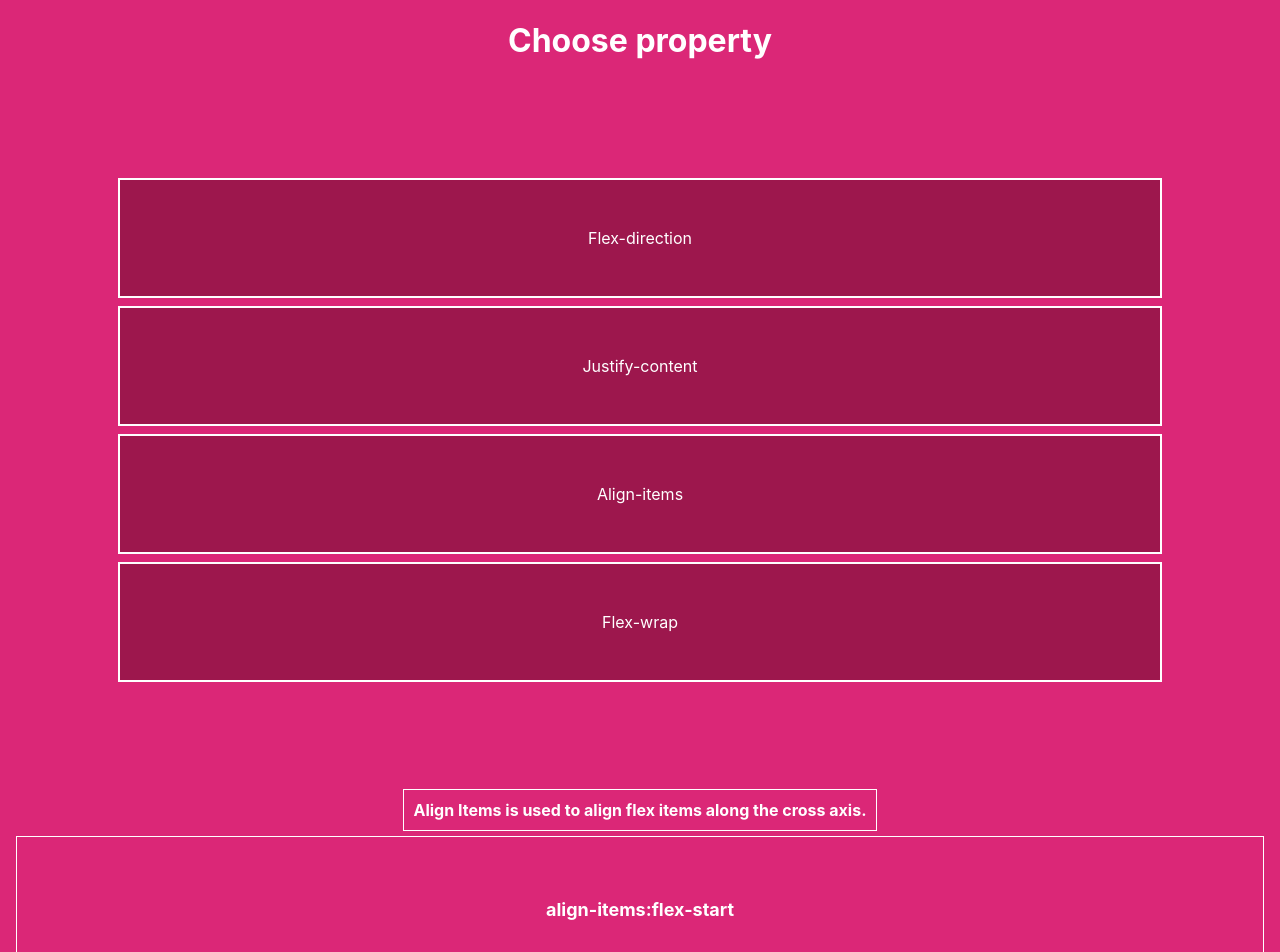
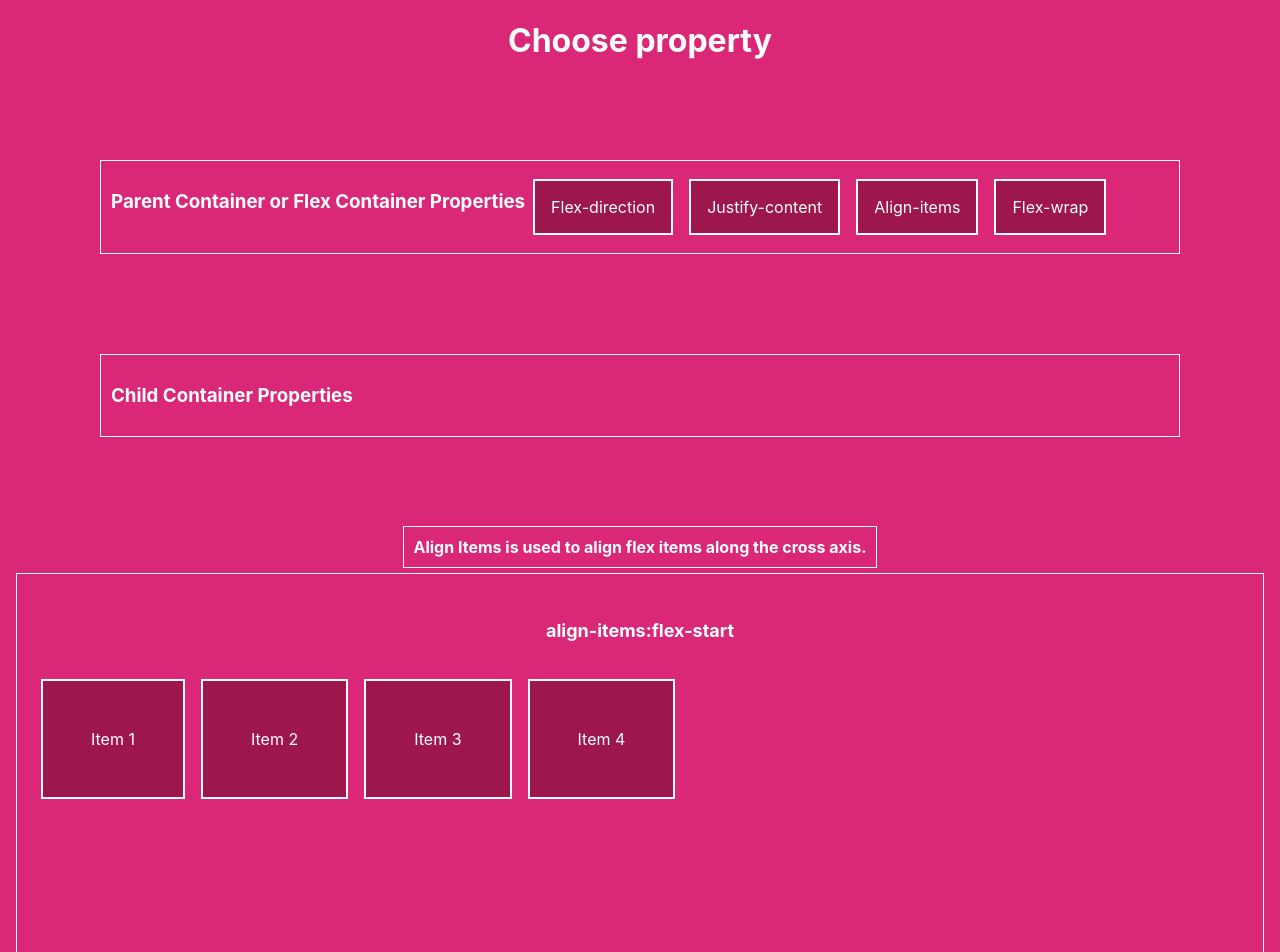
Before and after one commit to AditiJalaj/learning-flex, a React (Create React App) app: page /alignitems in a window 1280 px wide. Shown: the top 952 px of the page. Built offline with nearby package versions, Linux system fonts and the light colour scheme.

Commit message:
flex-wrap with flex direction column

```diff
--- a/src/App.css
+++ b/src/App.css
@@ -6,16 +6,20 @@ body{
 .container{
   padding:10px;
   margin:100px;
+  border:1px solid white;
+  display: flex;
+}
+.container p{
+  padding:1rem;
 }
 strong{
   border: 1px solid white;
   padding:10px;
   margin:2rem;
 }
-
 .each{
   border:1px solid white;
-  padding:2rem;
+  padding:1rem;
   margin:1rem;
   margin-bottom:2rem;
 
--- a/src/App.js
+++ b/src/App.js
@@ -10,12 +10,15 @@ function App() {
   return (
     <Router>
      <h1 style={{textAlign:"center"}}>Choose property</h1>
+
      <Container/>
      <Switch>
      <Route exact path='/flexdirection' component={Flexdirection}/>
      <Route exact path='/justifycontent' component={JustifyContent}/>
      <Route exact path='/alignitems' component={AlignItems}/>
      <Route exact path='/flexwrap' component={FlexWrap}/>
+
+
      </Switch>
     </Router>
   );
--- a/src/components/Container.js
+++ b/src/components/Container.js
@@ -3,7 +3,10 @@ import {Link} from 'react-router-dom'
 
 const Container = () => {
 
-    return ( <div className="container">
+    return (
+        <>
+    <div className="container">
+    <h3>Parent Container or Flex Container Properties </h3>
     <Link style={{color:"white",textDecoration:"none"}} to='/flexdirection' ><p>Flex-direction</p> </Link>
 
     <Link style={{color:"white",textDecoration:"none"}} to='/justifycontent' ><p>Justify-content</p> </Link>
@@ -12,6 +15,21 @@ const Container = () => {
 
     <Link style={{color:"white",textDecoration:"none"}} to='/flexwrap' ><p>Flex-wrap</p> </Link>
     </div>
+
+
+    <div className="container">
+    <h3>Child Container Properties </h3>
+   {/* <Link style={{color:"white",textDecoration:"none"}} to='/flexdirection' ><p>Flex-direction</p> </Link>
+
+    <Link style={{color:"white",textDecoration:"none"}} to='/justifycontent' ><p>Justify-content</p> </Link>
+
+    <Link style={{color:"white",textDecoration:"none"}} to='/alignitems' ><p>Align-items</p> </Link>
+
+    <Link style={{color:"white",textDecoration:"none"}} to='/flexwrap' ><p>Flex-wrap</p> </Link>
+
+    */}
+    </div>
+    </>
       );
 }
 
```
